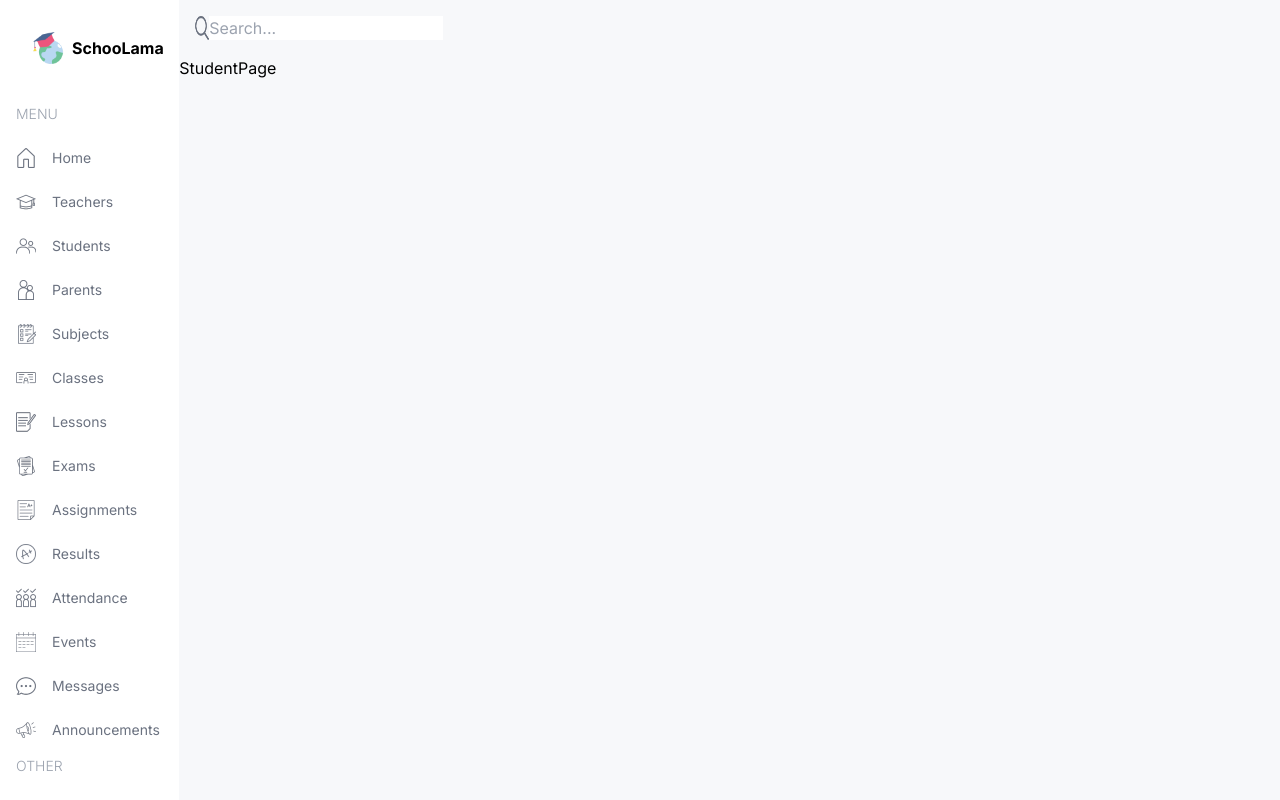
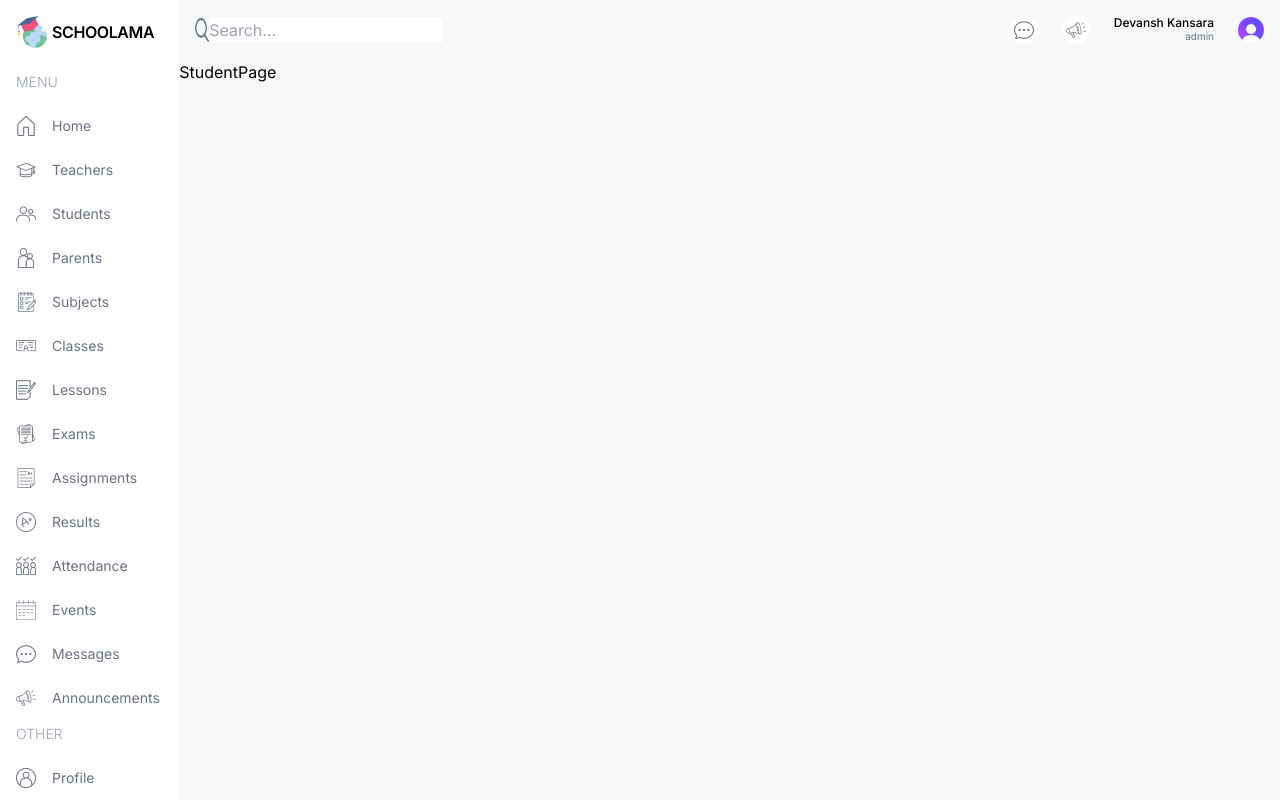
Before and after one commit to Devansh27112001/school-management-dashboard-nextjs, a Next.js app: page /student in a window 1280 px wide. Built offline with nearby package versions, Linux system fonts and the light colour scheme.

Commit message:
CLIENT: working on the menu. Small changes in the menubar on the left

```diff
--- a/src/app/(dashboard)/layout.tsx
+++ b/src/app/(dashboard)/layout.tsx
@@ -14,10 +14,12 @@ export default function dashboardLayout({
       <div className="w-[14%] md:w-[8%] lg:w-[16%] xl:w-[14%] p-4 overflow-y-auto">
         <Link
           href="/"
-          className="flex items-center justify-center lg:justify-start gap-2 p-4"
+          className="flex items-center justify-center lg:justify-start gap-1 tracking-tight"
         >
           <Image src={"/logo.png"} alt="logo" width={32} height={32} />
-          <span className="hidden lg:block font-bold">SchooLama</span>
+          <span className="hidden lg:block font-semibold uppercase">
+            SchooLama
+          </span>
         </Link>
         <Menu />
       </div>
--- a/src/components/Navbar.tsx
+++ b/src/components/Navbar.tsx
@@ -9,8 +9,24 @@ const Navbar = () => {
         <input type="text" placeholder="Search..." />
       </div>
       {/* ICONS and USERS */}
-      <div className="">
-        <div className=""></div>
+      <div className="flex items-center gap-6">
+        <div className="bg-white rounded-full size-7 flex items-center justify-center cursor-pointer">
+          <Image src={"/message.png"} alt="" width={20} height={20} />
+        </div>
+        <div className="bg-white rounded-full size-7 flex items-center justify-center cursor-pointer">
+          <Image src={"/announcement.png"} alt="" width={20} height={20} />
+        </div>
+        <div className="flex flex-col">
+          <span className="text-xs leading-3 font-medium">Devansh Kansara</span>
+          <span className="text-[10px] text-gray-500 text-right">admin</span>
+        </div>
+        <Image
+          src={"/avatar.png"}
+          width={26}
+          height={26}
+          alt=""
+          className="rounded-full"
+        />
       </div>
     </div>
   );
```
Also changed, not shown: public/avatar.png (added).
